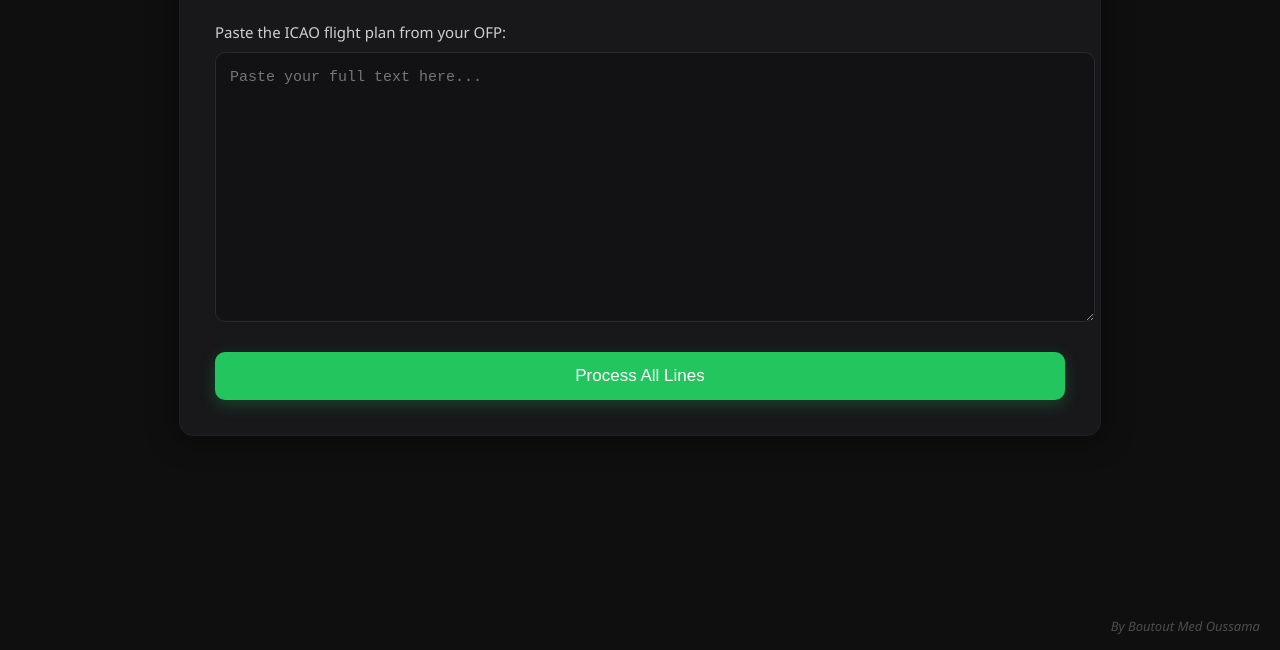
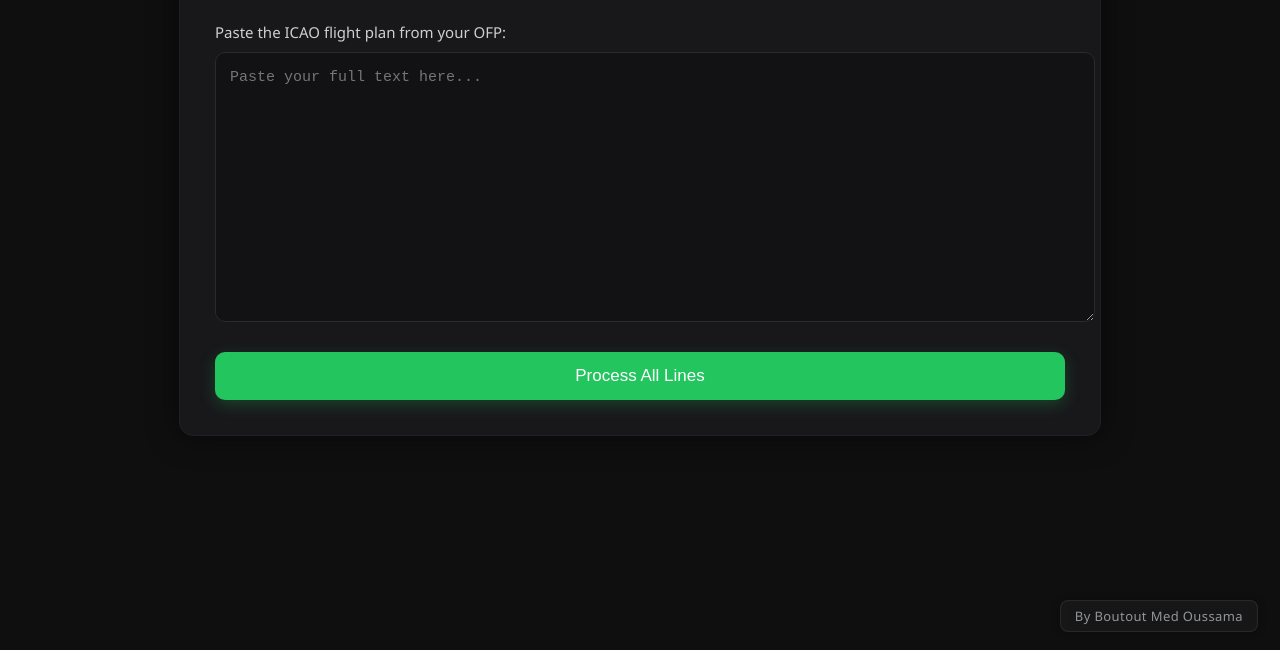
Before and after one commit to ah1118/FPL, a plain HTML site: page index.html in a window 1280 px wide. Shown: the part 150-800 px from the top of the page. Drawn offline with Linux system fonts and the light colour scheme.

Commit message:
Refactor CSS styles for improved design and layout

```diff
--- a/style.css
+++ b/style.css
@@ -111,21 +111,36 @@ body {
 }
 
 /* --------------------------------------------------
-   Signature (bottom right)
+   PRO Signature Badge (bottom-right)
 -------------------------------------------------- */
 .signature {
     position: fixed;
-    bottom: 15px;
-    right: 20px;
+    bottom: 18px;
+    right: 22px;
+
     font-size: 13px;
-    color: #777;
-    opacity: 0.6;
-    font-style: italic;
+    color: #bfc3c6;
+    font-weight: 500;
+    letter-spacing: 0.4px;
+
+    padding: 6px 14px;
+    border-radius: 8px;
+
+    background: rgba(255, 255, 255, 0.05);
+    border: 1px solid rgba(255, 255, 255, 0.10);
+    backdrop-filter: blur(4px);
+
+    box-shadow: 0 0 10px rgba(0, 0, 0, 0.35);
+
+    opacity: 0.75;
     user-select: none;
-    transition: 0.25s;
+    transition: 0.25s ease;
 }
 
 .signature:hover {
     opacity: 1;
-    color: #bbb;
+    color: #ffffff;
+    border-color: rgba(255, 255, 255, 0.18);
+    background: rgba(255, 255, 255, 0.08);
+    transform: translateY(-2px);
 }
```
